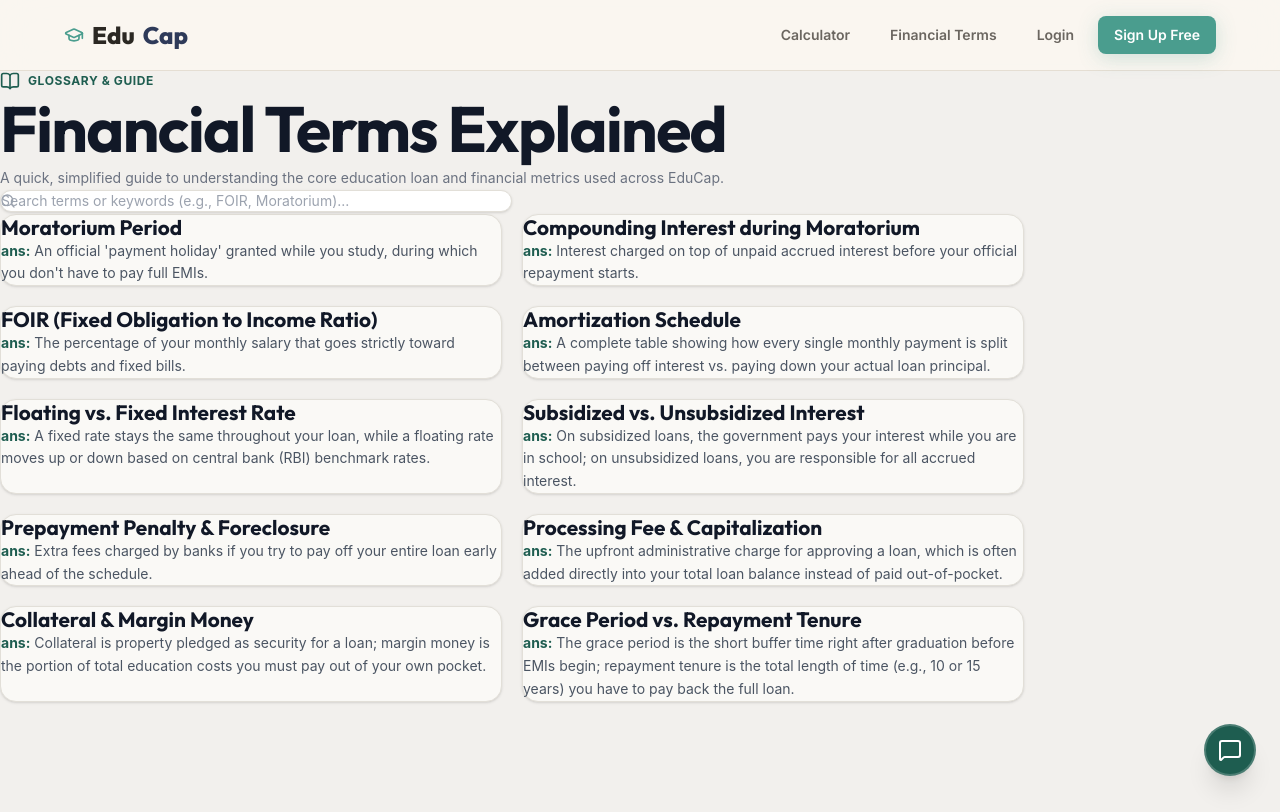
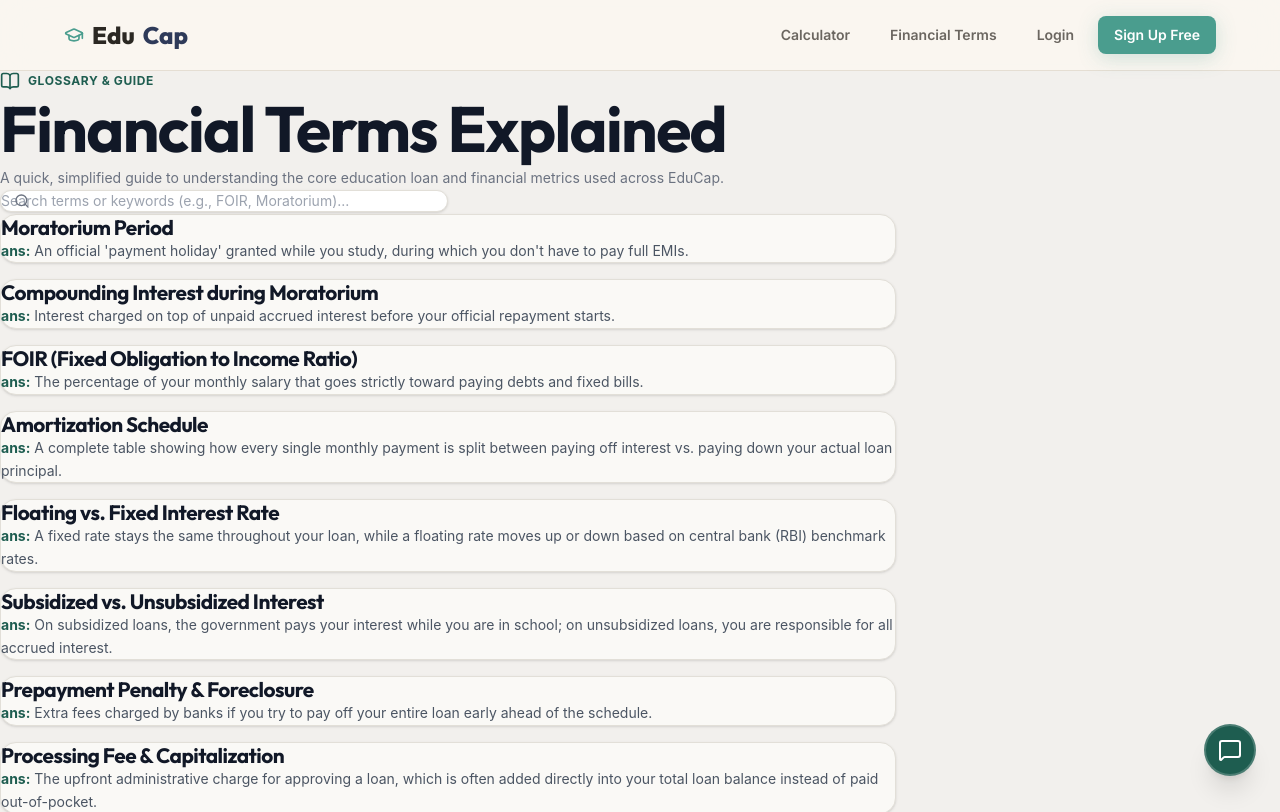
Before and after one commit to Asmita-10/EduCap, a React (Vite) app in the folder client/: page /terms-explained in a window 1280 px wide. Shown: the top 812 px of the page. Built offline with nearby package versions, Linux system fonts and the light colour scheme.

Commit message:
style: switch financial terms to single-column full width vertical scroll

```diff
--- a/client/src/pages/FinancialTermsPage.tsx
+++ b/client/src/pages/FinancialTermsPage.tsx
@@ -59,10 +59,10 @@ export default function FinancialTermsPage() {
   );
 
   return (
-    <div className="min-h-screen bg-[#F2F0ED] py-10 px-4 sm:px-6 lg:px-8 font-sans">
-      <div className="max-w-5xl mx-auto">
+    <div className="min-h-screen bg-[#F2F0ED] font-sans">
+      <div className="max-w-4xl mx-auto px-4 py-8">
         {/* Header Section */}
-        <div className="mb-8">
+        <div className="mb-2">
           <div className="flex items-center gap-2 mb-2 text-[#1E5D50]">
             <BookOpen className="w-5 h-5" />
             <span className="text-xs font-bold uppercase tracking-wider">
@@ -77,29 +77,27 @@ export default function FinancialTermsPage() {
           </p>
 
           {/* Real-time Search Input */}
-          <div className="relative mt-6 max-w-lg">
-            <div className="absolute inset-y-0 left-0 pl-3.5 flex items-center pointer-events-none text-[#9CA3AF]">
-              <Search className="w-4 h-4" />
-            </div>
+          <div className="relative w-full max-w-md my-6">
+            <Search className="absolute left-3.5 top-1/2 -translate-y-1/2 w-4 h-4 text-[#6B7280]" />
             <input
               type="text"
               value={searchQuery}
               onChange={(e) => setSearchQuery(e.target.value)}
               placeholder="Search terms or keywords (e.g., FOIR, Moratorium)..."
-              className="w-full pl-10 pr-4 py-2.5 bg-white border border-[#E2DFD8] rounded-xl text-sm text-[#111827] placeholder-[#9CA3AF] focus:outline-none focus:ring-2 focus:ring-[#1E5D50]/20 focus:border-[#1E5D50] transition-all shadow-sm"
+              className="w-full pl-10 pr-4 py-2.5 bg-white border border-[#E2DFD8] rounded-xl text-sm text-[#111827] placeholder:text-[#9CA3AF] focus:outline-none focus:ring-2 focus:ring-[#1E5D50]/20 focus:border-[#1E5D50] transition-all shadow-sm"
             />
           </div>
         </div>
 
-        {/* Financial Terms Card Grid */}
+        {/* Full-Width Vertical Card Stack */}
         {filteredTerms.length > 0 ? (
-          <div className="grid grid-cols-1 md:grid-cols-2 gap-5 mt-6">
+          <div className="flex flex-col gap-4 w-full">
             {filteredTerms.map((item) => (
               <div
                 key={item.term}
-                className="bg-[#FAF9F6] border border-[#E2DFD8] rounded-2xl p-5 shadow-sm hover:shadow-md transition-all duration-200"
+                className="w-full bg-[#FAF9F6] border border-[#E2DFD8] rounded-2xl p-5 shadow-sm hover:border-[#BDE3D8] hover:shadow-md transition-all duration-200"
               >
-                <h3 className="text-lg font-bold text-[#111827] mb-2">
+                <h3 className="text-lg font-extrabold text-[#111827] mb-2 tracking-tight">
                   {item.term}
                 </h3>
                 <p className="text-sm text-[#4B5563] leading-relaxed">
@@ -110,7 +108,7 @@ export default function FinancialTermsPage() {
             ))}
           </div>
         ) : (
-          <div className="bg-[#FAF9F6] border border-[#E2DFD8] rounded-2xl p-8 text-center text-[#6B7280] mt-6">
+          <div className="w-full bg-[#FAF9F6] border border-[#E2DFD8] rounded-2xl p-8 text-center text-[#6B7280] mt-4">
             <HelpCircle className="w-8 h-8 mx-auto mb-2 text-[#9CA3AF]" />
             <p className="text-base font-semibold text-[#111827]">
               No financial terms match your search.
```
